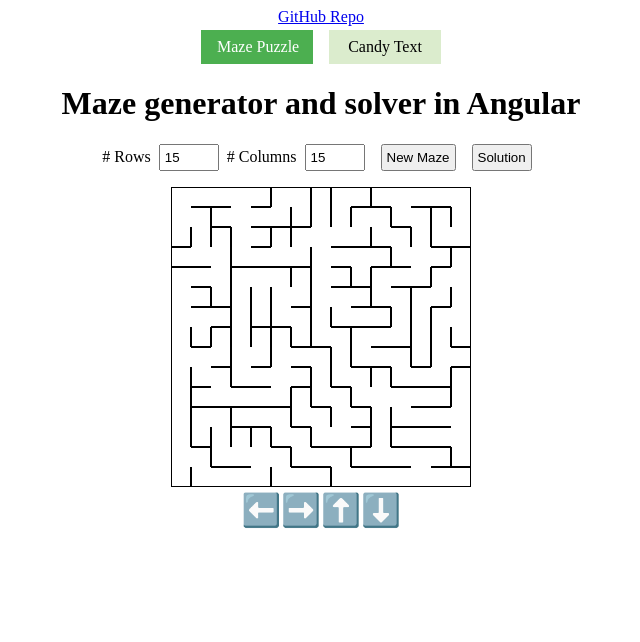
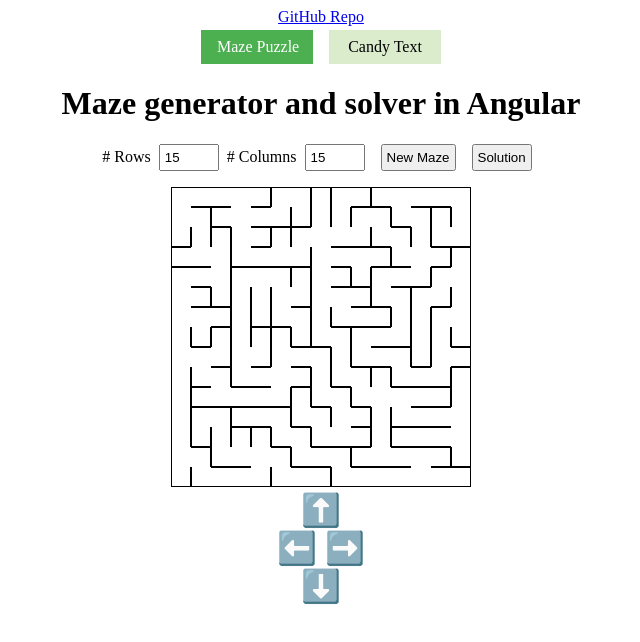
Before and after one commit to changhuixu/angular-maze, an Angular app: page /maze in a window 1280 px wide. Shown: the top 642 px of the page, without its empty margins (319-959 px from the left). Built offline with nearby package versions, Linux system fonts and the light colour scheme.

Commit message:
try to support Safari 10

```diff
--- a/src/app/maze/maze.component.css
+++ b/src/app/maze/maze.component.css
@@ -17,4 +17,5 @@
   font-size: xx-large;
   user-select: none;
   cursor: pointer;
+  margin: auto 0.25rem;
 }
--- a/src/app/maze/maze.component.html
+++ b/src/app/maze/maze.component.html
@@ -13,10 +13,12 @@
   </section>
   <section>
     <div class="arrows">
-      <span (click)="play('Left')">⬅️</span>
-      <span (click)="play('Right')">➡️</span>
-      <span (click)="play('Up')">⬆️</span>
-      <span (click)="play('Down')">⬇️</span>
+      <div><span (click)="play('Up')">⬆️</span></div>
+      <div>
+        <span (click)="play('Left')">⬅️</span>
+        <span (click)="play('Right')">➡️</span>
+      </div>
+      <div><span (click)="play('Down')">⬇️</span></div>
     </div>
   </section>
 </div>
```
Also changed, not shown: 7 other files (tests, documents, lock files or other folders).
